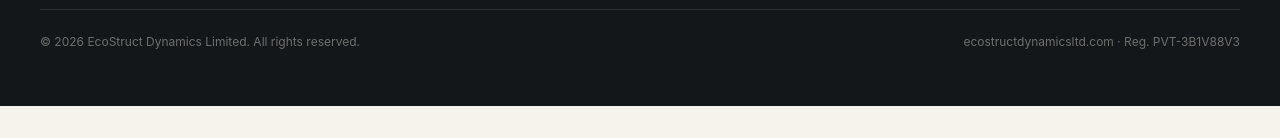
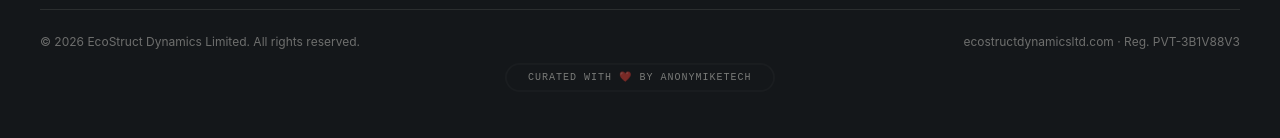
Before and after one commit to anonymikey/ESD-ltd, a Next.js app: page /about in a window 1280 px wide. Shown: the part 4161-4299 px from the top of the page. Before the commit the page ends 4267 px from the top, so only its background shows below. Built offline with nearby package versions, Linux system fonts and the light colour scheme.

Commit message:
Add animated landing page attribution footer

```diff
--- a/components/Footer.tsx
+++ b/components/Footer.tsx
@@ -100,6 +100,15 @@ export default function Footer() {
             {site.domain} · Reg. {site.registration.number}
           </p>
         </div>
+
+        <a
+          href="https://www.anonymiketech.space"
+          target="_blank"
+          rel="noreferrer"
+          className="curated-credit mx-auto mt-5 block w-fit text-center font-mono text-[10px] uppercase tracking-[0.1em] text-offwhite/45 transition-colors hover:text-leaf"
+        >
+          Curated with <span aria-label="love">❤️</span> by ANONYMIKETECH
+        </a>
       </div>
     </footer>
   );
```
